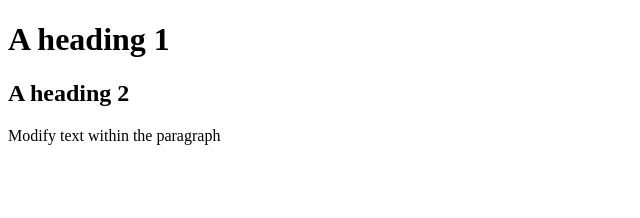
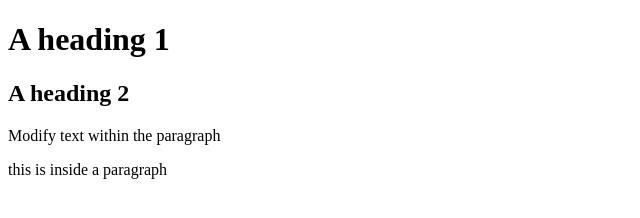
Before and after one commit to sydney-pfeifer/assignment1, a plain HTML site: page index.html in a window 1280 px wide. Shown: the whole page, without its empty margins (0-640 px from the left). Drawn offline with Linux system fonts and the light colour scheme.

Commit message:
added a paragraph

```diff
--- a/index.html
+++ b/index.html
@@ -9,5 +9,6 @@
         <h1>A heading 1</h1>
         <h2>A heading 2</h2>
         <p>Modify text within the paragraph</p>
+        <p>this is inside a paragraph</p>
     </body>
 </html>
```
